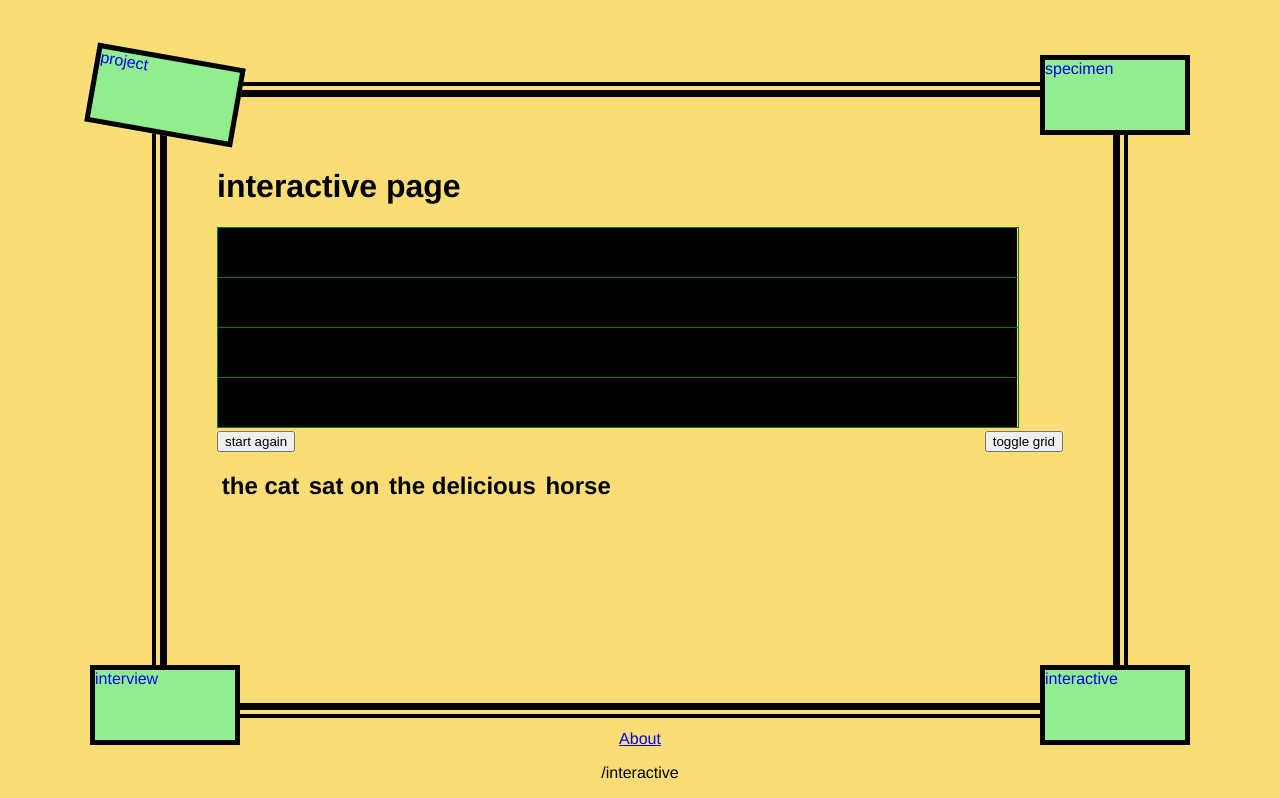
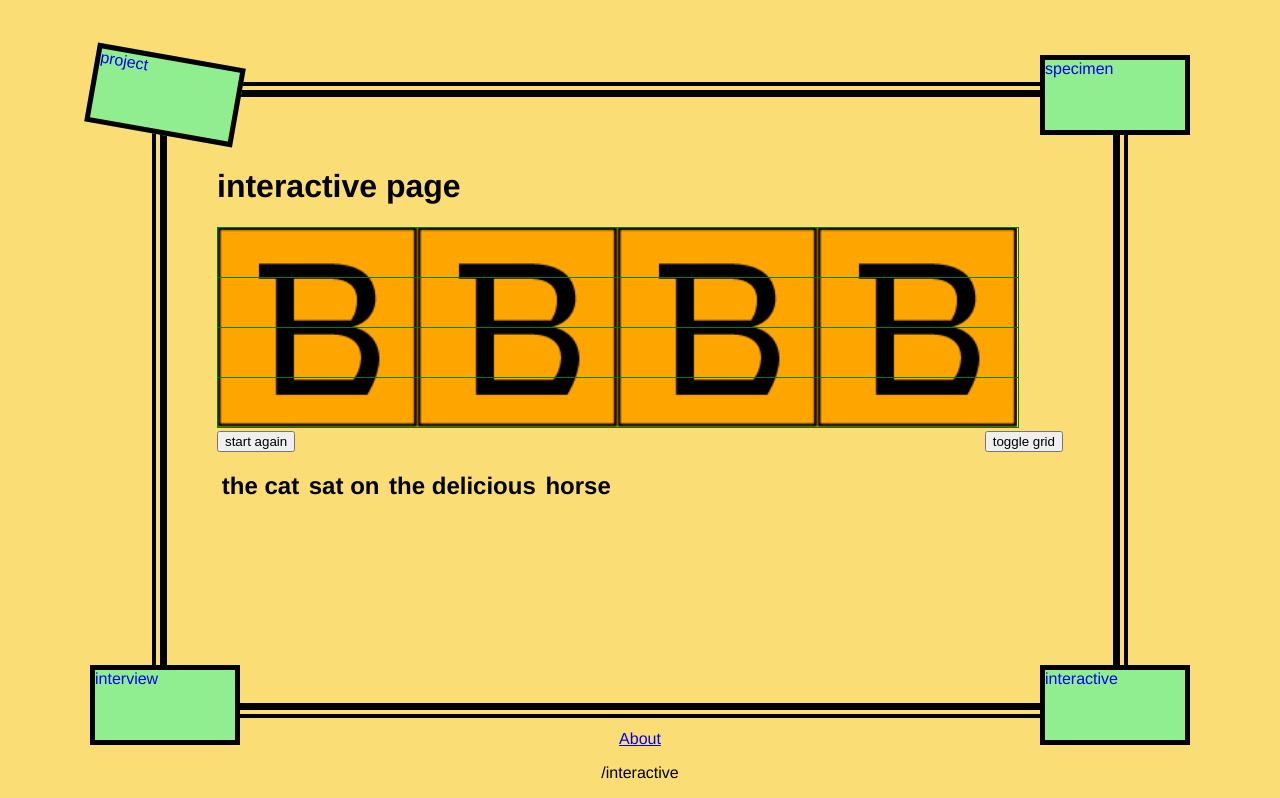
Before and after one commit to timbusuttil/jyut-sans-web, a Vue app: page /#/interactive in a window 1280 px wide. Shown: the top 798 px of the page. Built offline with nearby package versions, Linux system fonts and the light colour scheme.

Commit message:
placeholder images in interactiveSpecimen

```diff
--- a/src/components/InteractiveSpecimen.vue
+++ b/src/components/InteractiveSpecimen.vue
@@ -7,10 +7,8 @@
       <div class="gridRow"></div>
     </div>
     <div>
-      <div class="image" :style="currentStyles[0]" @click="incrementWord(0)" @mouseover="setHover(0, true)" @mouseleave="setHover(0, false)"></div>
-      <div class="image" :style="currentStyles[1]" @click="incrementWord(1)" @mouseover="setHover(1, true)" @mouseleave="setHover(1, false)"></div>
-      <div class="image" :style="currentStyles[2]" @click="incrementWord(2)" @mouseover="setHover(2, true)" @mouseleave="setHover(2, false)"></div>
-      <div class="image" :style="currentStyles[3]" @click="incrementWord(3)" @mouseover="setHover(3, true)" @mouseleave="setHover(3, false)"></div>
+      <img v-for="(object, index) in objects" :key="index" class="image" :src="require('@/assets/typeface/letters/' + getCurrentImage(index))" :style="currentStyles[index]" @click="incrementWord(index)" @mouseover="setHover(index, true)" @mouseleave="setHover(index, false)">
+      <!-- <img v-for="(object, index) in objects" :key="index" class="image" :src="require('@/assets/typeface/letters/' + getCurrentImage(index))" style="background: white;" @click="incrementWord(index)" @mouseover="setHover(index, true)" @mouseleave="setHover(index, false)"> -->
     </div>
     <button type="button" name="button" @click="resetIndices">start again</button>
     <button type="button" name="button" @click="toggleGrid" style="float: right;">toggle grid</button>
@@ -29,28 +27,31 @@ export default {
   name: 'InteractiveSpecimen',
   data () {
     return {
-      currentString: '',
       currentStyles: ['', '', '', ''],
       currentIndices: [0, 0, 0, 0],
       showGrid: true,
       objects: [
         {
-          images: ['black', 'white', 'pink', 'purple', 'gray'],
+          styles: ['orange', 'white', 'pink', 'purple', 'gray'],
+          images: ['b.png', 'c.png', 'd.png', 'f.png', 'g.png'],
           words: ['the cat', 'my shoes', 'a bee', 'a spider', 'my dog'],
           isHovered: false
         },
         {
-          images: ['black', 'white', 'pink', 'purple'],
+          styles: ['orange', 'white', 'pink', 'purple'],
+          images: ['b.png', 'c.png', 'd.png', 'f.png'],
           words: ['sat on', 'ate', 'frightened', 'destroyed'],
           isHovered: false
         },
         {
-          images: ['black', 'white', 'pink', 'purple'],
+          styles: ['orange', 'white', 'pink', 'purple'],
+          images: ['b.png', 'c.png', 'd.png', 'f.png'],
           words: ['the delicious', 'the scary', 'the big', 'the small'],
           isHovered: false
         },
         {
-          images: ['black', 'white', 'pink'],
+          styles: ['orange', 'white', 'pink'],
+          images: ['b.png', 'c.png', 'd.png'],
           words: ['horse', 'apple', 'goose'],
           isHovered: false
         }
@@ -65,12 +66,15 @@ export default {
     getCurrentString (index) {
       return this.objects[index].words[this.currentIndices[index]]
     },
+    getCurrentImage (index) {
+      return this.objects[index].images[this.currentIndices[index]]
+    },
     getCurrentStyles () {
       return [
-        'background: ' + this.objects[0].images[this.currentIndices[0]] + ';',
-        'background: ' + this.objects[1].images[this.currentIndices[1]] + ';',
-        'background: ' + this.objects[2].images[this.currentIndices[2]] + ';',
-        'background: ' + this.objects[3].images[this.currentIndices[3]] + ';',
+        'background: ' + this.objects[0].styles[this.currentIndices[0]] + ';',
+        'background: ' + this.objects[1].styles[this.currentIndices[1]] + ';',
+        'background: ' + this.objects[2].styles[this.currentIndices[2]] + ';',
+        'background: ' + this.objects[3].styles[this.currentIndices[3]] + ';',
       ]
     },
     setHover (index, val) {
@@ -107,7 +111,7 @@ export default {
 }
 
 .image {
-  background: pink;
+  background: red;
   width: 200px;
   height: 200px;
   display: inline-block;
```
